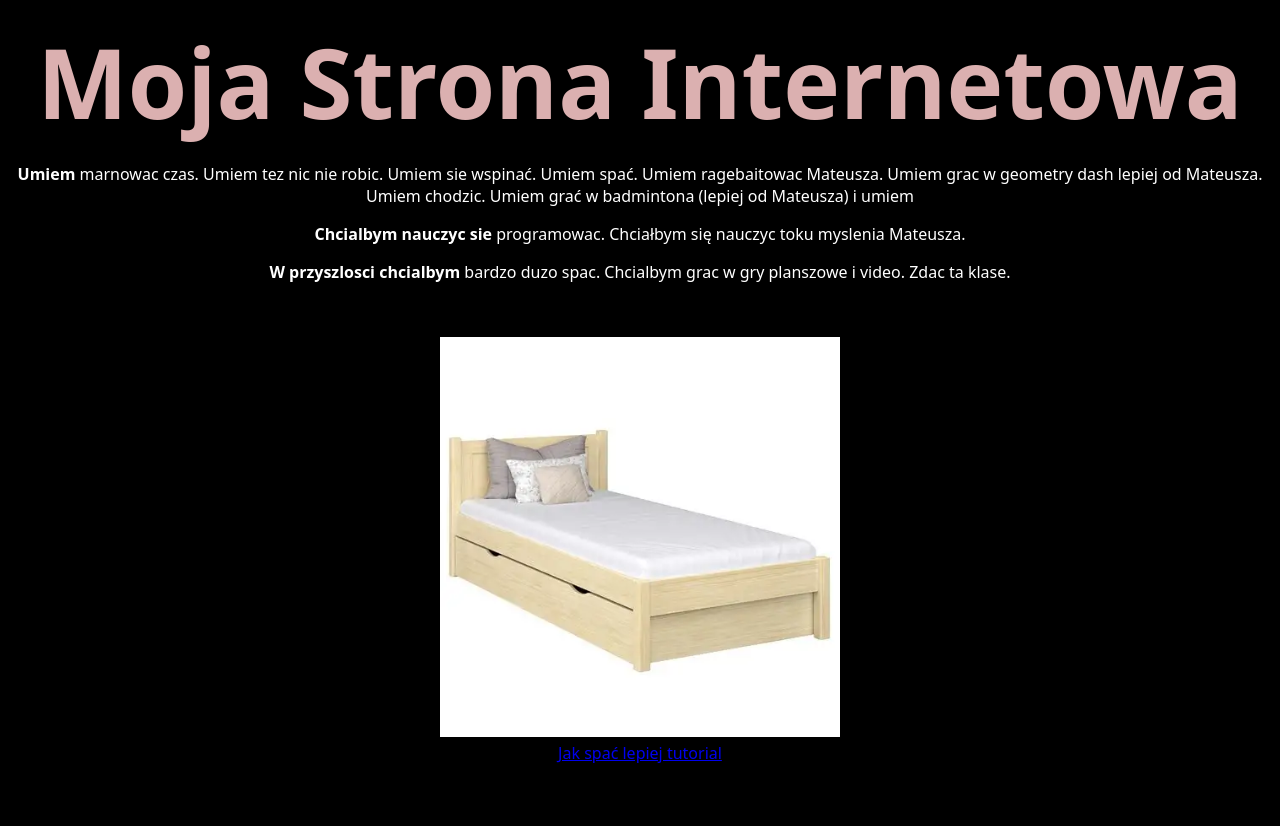
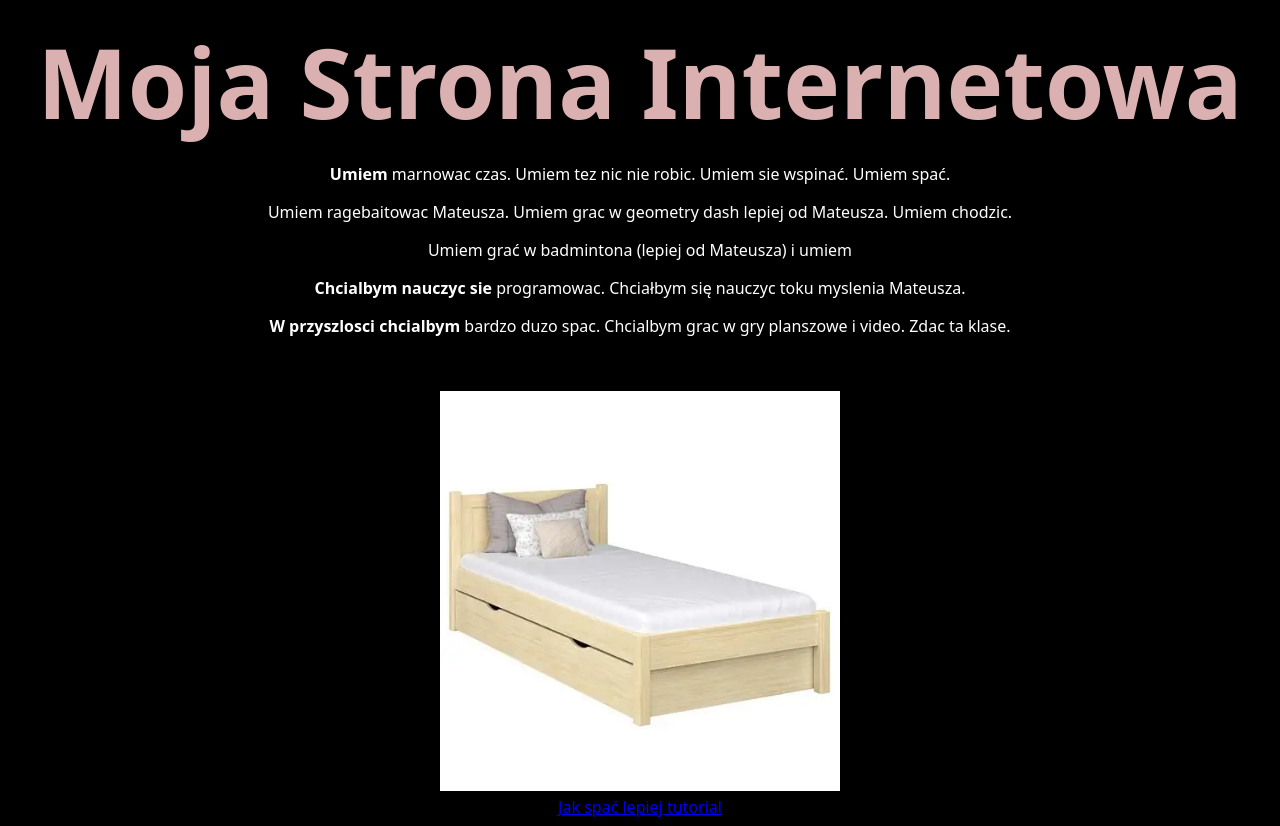
Before and after one commit to PuszkaZGroszkiem22/puszkazgroszkiem22.github.io, a plain HTML site: page index.html in a window 1280 px wide. Before the commit the page ends 800 px from the top, so only its background shows below. Drawn offline with Linux system fonts and the light colour scheme; a web font is replaced by a local one.

Commit message:
Update index.html

```diff
--- a/index.html
+++ b/index.html
@@ -12,7 +12,7 @@
 <body class="bitcount-grid-single-670">
     <div>
     <p><center><f><b><k>Moja Strona Internetowa</k></b></center></f></p>
-    <p><b><g><center> Umiem</b> marnowac czas. Umiem tez nic nie robic. Umiem sie wspinać. Umiem spać. Umiem ragebaitowac Mateusza. Umiem grac w geometry dash lepiej od Mateusza. Umiem chodzic. Umiem grać w badmintona (lepiej od Mateusza) i umiem  </p>
+    <p><b><g><center> Umiem</b> marnowac czas. Umiem tez nic nie robic. Umiem sie wspinać. Umiem spać.<p> Umiem ragebaitowac Mateusza. Umiem grac w geometry dash lepiej od Mateusza. Umiem chodzic.</p> Umiem grać w badmintona (lepiej od Mateusza) i umiem  </p>
     <p><b> Chcialbym nauczyc sie</b> programowac. Chciałbym się nauczyc toku myslenia Mateusza. </p>
     <p><b> W przyszlosci chcialbym</b> bardzo duzo spac. Chcialbym grac w gry planszowe i video. Zdac ta klase.</g></p></center></p>
     <p><center><img></p>
```
